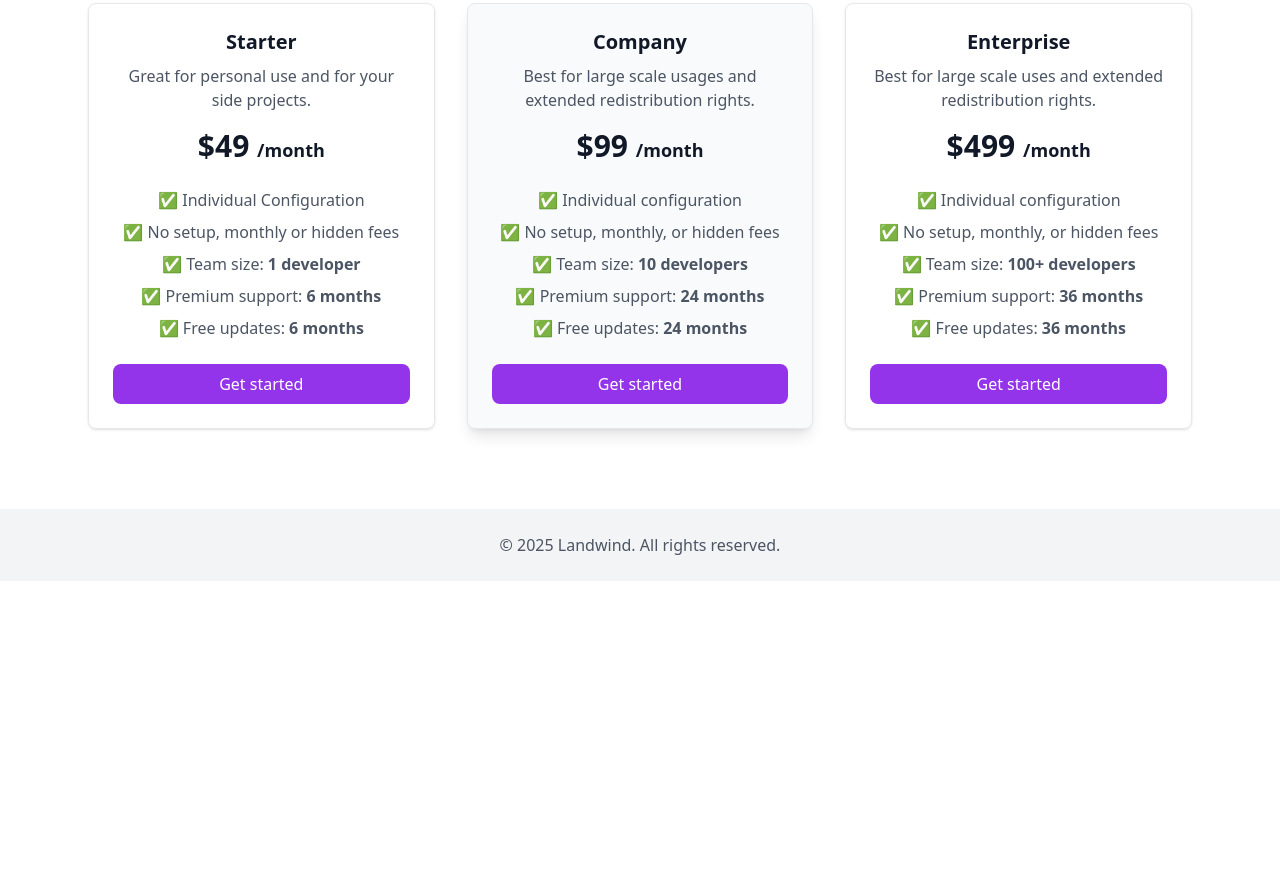
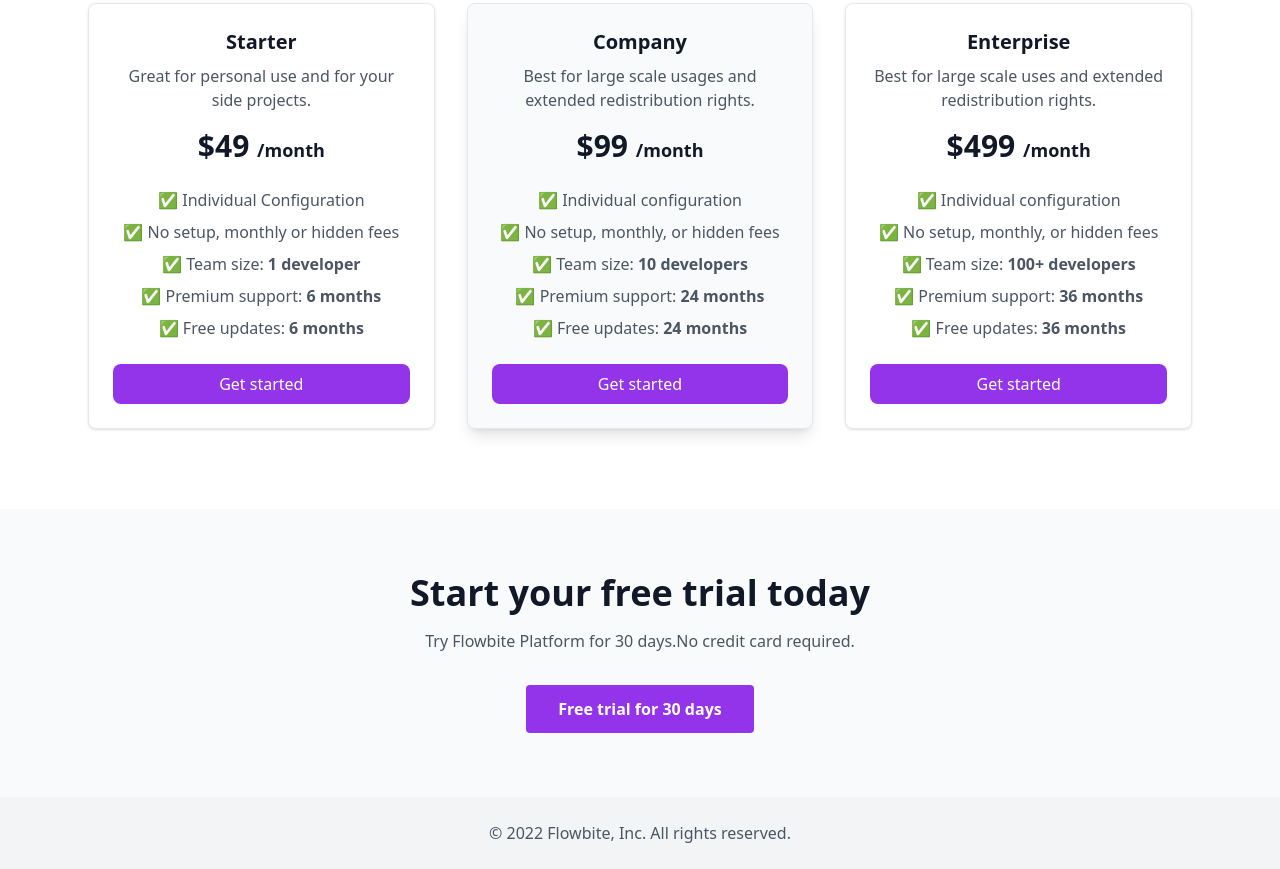
Before and after one commit to afsanahalima/Assignment-2, a plain HTML site: page index.html in a window 1280 px wide. Shown: the part 2532-3401 px from the top of the page. Before the commit the page ends 3113 px from the top, so only its background shows below. Drawn offline with nearby package versions, Linux system fonts and the light colour scheme.

Commit message:
Update index.html

```diff
--- a/index.html
+++ b/index.html
@@ -7,8 +7,6 @@
   <script src="https://cdn.tailwindcss.com"></script>
 </head>
 <body class="font-sans antialiased text-gray-900">
-
-  <!-- Navbar -->
   <header class="bg-white shadow">
     <div class="max-w-7xl mx-auto flex justify-between items-center py-4 px-6">
         <div class="flex items-center space-x-4 ">
@@ -52,12 +50,9 @@
     </div>
   </section>
 
-    <div class="max-w-6xl mx-auto flex justify-center flex-wrap gap-8 px-6">
-        <img src="images/imageLogo.png" alt="Airbnb" class="w-100 h-auto" />
-    </div>
-
-
-  <!-- Features -->
+  <div class="max-w-6xl mx-auto flex justify-center flex-wrap gap-8 px-6">
+      <img src="images/imageLogo.png" alt="Airbnb" class="w-100 h-auto" />
+  </div>
   <section class="py-20 bg-gray-50">
     <div class="max-w-7xl mx-auto grid md:grid-cols-2 gap-12 px-6 items-center">
       <div>
@@ -117,7 +112,7 @@
     </div>
   </div>
 </section>
-  <!-- Pricing -->
+
   <section class="py-20 bg-white">
     <div class="max-w-6xl mx-auto text-center px-6">
       <h3 class="text-4xl font-bold mb-10">Pay as you grow</h3>
@@ -164,12 +159,17 @@
         </div>
       </div>
     </div>
+  </section>
+<section class="bg-gray-50 py-16">
+  <div class="max-w-xl mx-auto text-center">
+    <h2 class="text-3xl md:text-4xl font-bold text-gray-900 mb-4">Start your free trial today</h2>
+    <p class="text-gray-600 mb-8">Try Flowbite Platform for 30 days.No credit card required.</p>
+    <button class="bg-purple-600 text-white px-8 py-3 rounded hover:bg-purple-700 transition font-semibold">Free trial for 30 days</button>
+  </div>
 </section>
-
-  <!-- Footer -->
-  <footer class="bg-gray-100 py-6 text-center text-gray-600">
-    © 2025 Landwind. All rights reserved.
-  </footer>
+<footer class="bg-gray-100 py-6 text-center text-gray-600">
+  © 2022 Flowbite, Inc. All rights reserved.
+</footer>
 
 </body>
 </html>
```
